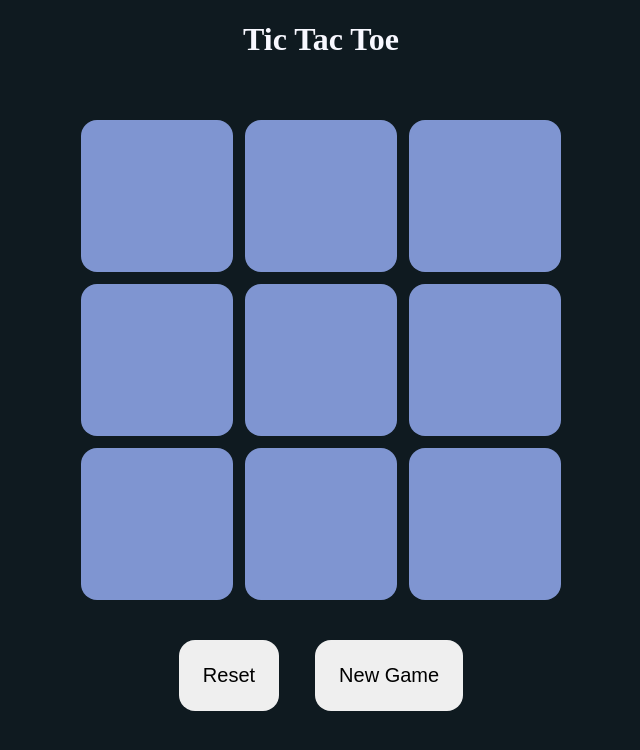
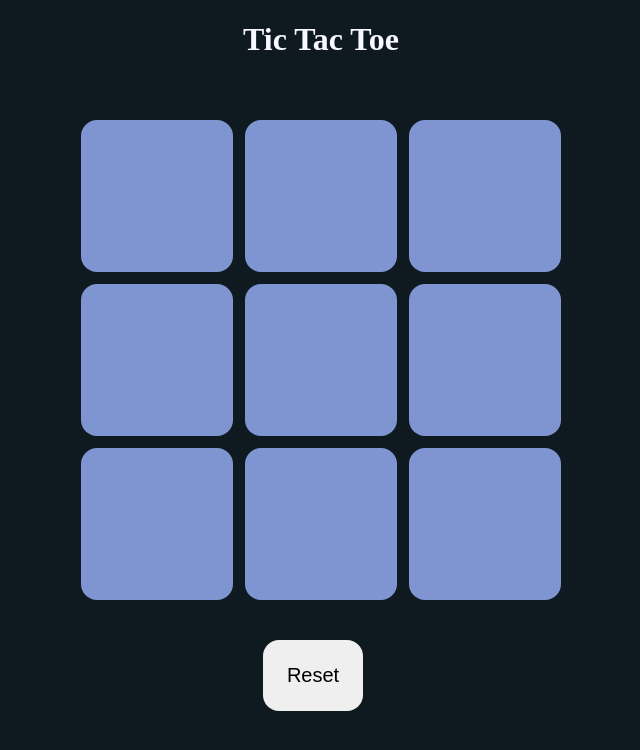
Before and after one commit to sadman122/Tic-Tac-Toe, a plain HTML site: page index.html in a window 1280 px wide. Shown: the whole page, without its empty margins (319-959 px from the left). Drawn offline with Linux system fonts and the light colour scheme.

Commit message:
Removing extra button

```diff
--- a/index.html
+++ b/index.html
@@ -27,7 +27,6 @@
     <div class="button-container">
 
         <button class="reset-button js-reset-button">Reset</button>
-        <button class="new-game-button js-new-game-button">New Game</button>
 
     </div>
 
--- a/script.js
+++ b/script.js
@@ -1,6 +1,5 @@
 let boxes = document.querySelectorAll('.box');
 let resetBtn = document.querySelector('.js-reset-button');
-let newGameBtn = document.querySelector('.js-new-game-button');
 let msgContainer = document.querySelector('.message-container');
 let msg = document.querySelector('.message');
 
@@ -17,7 +16,6 @@ let winPatterns = [
     [6, 7, 8]
 ];
 
-newGameBtn.addEventListener('click', resetGame);
 resetBtn.addEventListener('click', resetGame);
 
 boxes.forEach((box) => {
--- a/style.css
+++ b/style.css
@@ -43,14 +43,6 @@ body{
     margin-right: 1rem;
 }
 
-.new-game-button{
-    padding: 1.5rem;
-    font-size: 1.25rem;
-    border-radius: 1rem;
-    border: none;
-    margin-left: 1rem;
-}
-
 .message{
     color: ghostwhite;
     font-size: 1.3rem;
```
